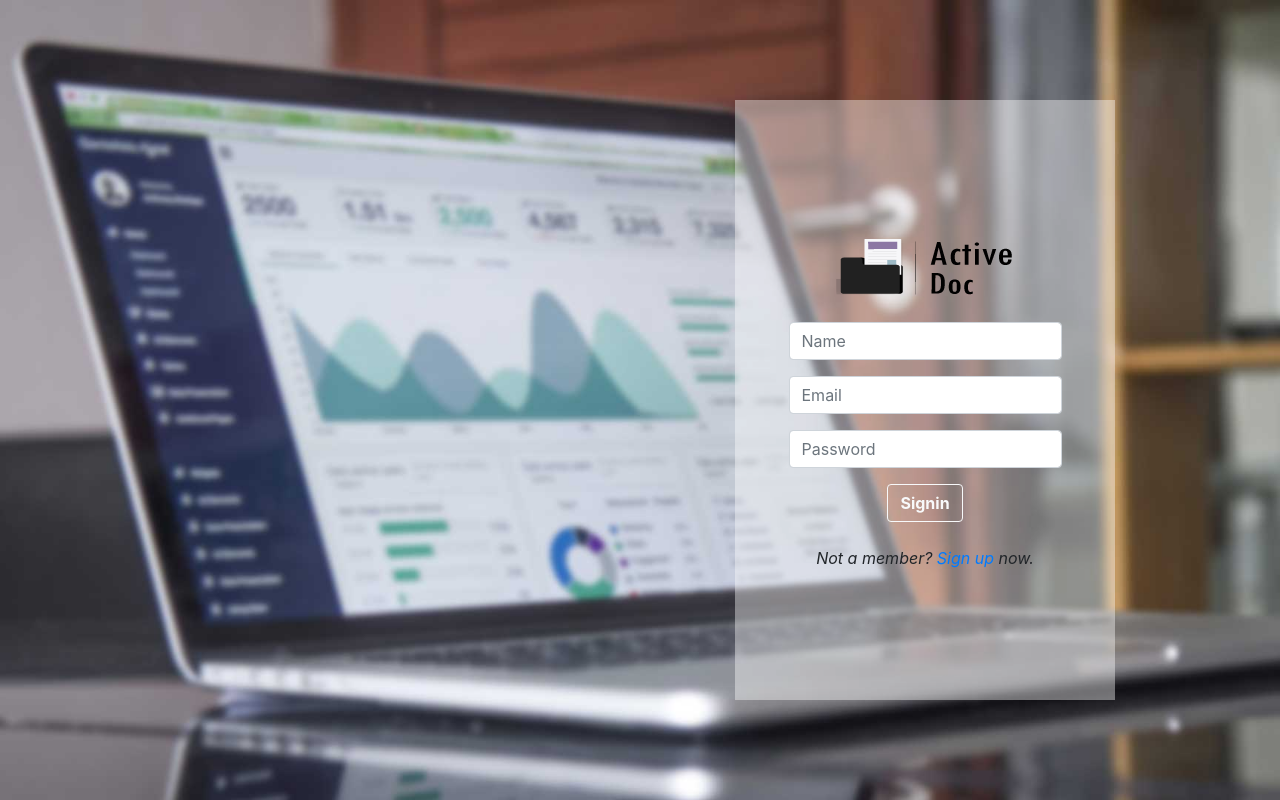
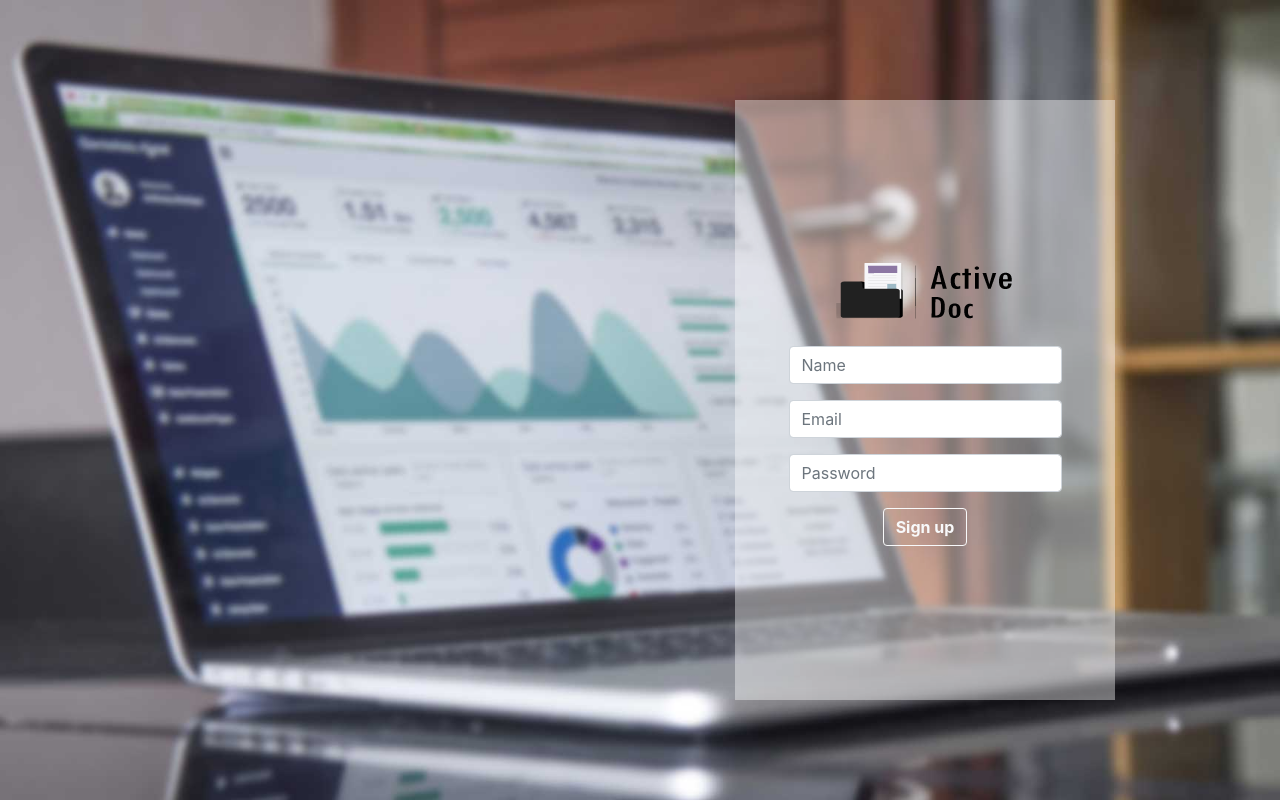
Before and after one commit to Sharookhan/ActiveDoc, a Flask app: page /signup in a window 1280 px wide. Run offline with Flask 2, Linux system fonts and the light colour scheme; some libraries are stand-ins or nearby versions.

Commit message:
Signup ui update

```diff
--- a/templates/index.html
+++ b/templates/index.html
@@ -39,7 +39,7 @@
 
                   <br><br>
 
-                  <em> Not a member? <a href="/signup">Sign up</a> now.</em></center>
+                  <em> Not a member? <a href="/signup" class="btn btn-primary btn-sm">Sign up</a> now.</em></center>
                   </form>
               </div>
           </div>
--- a/templates/signup.html
+++ b/templates/signup.html
@@ -33,14 +33,8 @@
                   <input type="email" class="form-control w-75 mt-3" placeholder="Name" name="name" required>
                   <input type="email" class="form-control w-75 mt-3" placeholder="Email" name="username" required>
                   <input type="password" class="form-control w-75 mt-3" placeholder="Password" name="password" required>
-                  <input type="Submit" class="btn btn-outline-light font-weight-bold  mt-3" name="Signin" value="Signin">
-                  {%if error %}
-                    <p class="bg-danger text-light mt-3 w-75 rounded"> Error:  {{error}}</p>
-                  {%endif%}
+                  <input type="Submit" class="btn btn-outline-light font-weight-bold  mt-3" name="Sign up" value="Sign up">
 
-                  <br><br>
-
-                  <em> Not a member? <a href="signup.html">Sign up</a> now.</em></center>
                   </form>
               </div>
           </div>
```
